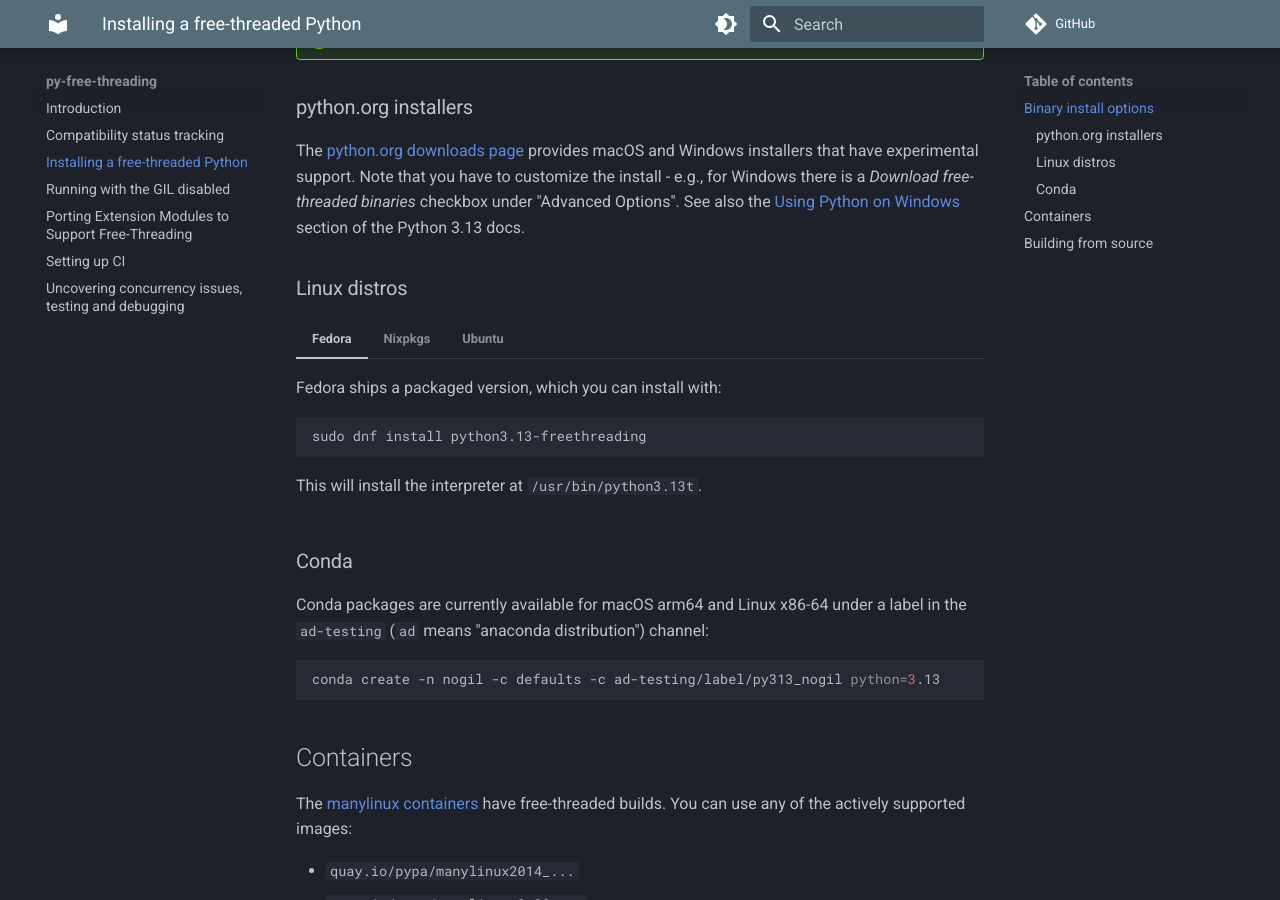
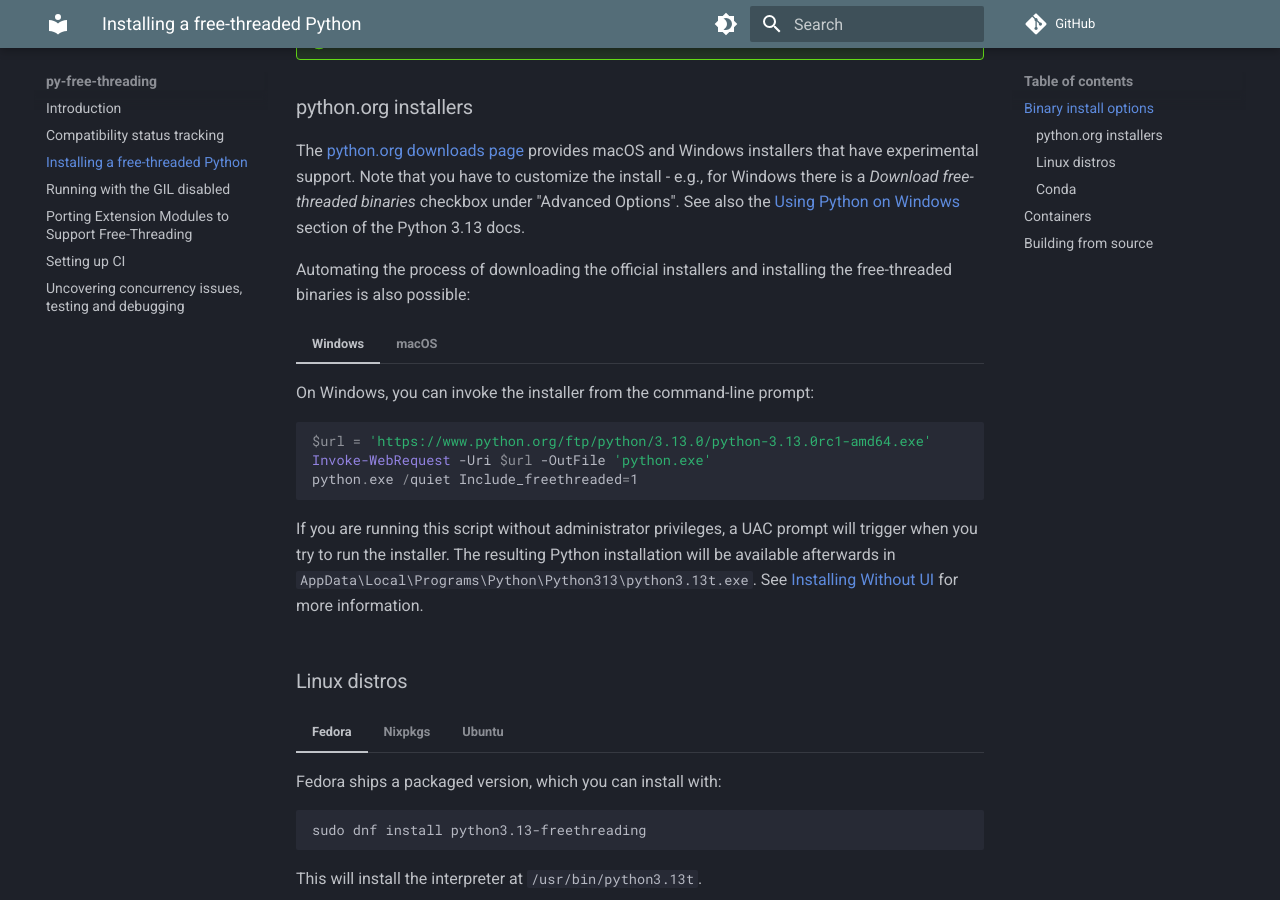
Before and after one commit to Quansight-Labs/free-threaded-compatibility, an MkDocs documentation site: the page built from docs/installing_cpython.md, in a window 1280 px wide and 900 px high, scrolled down 567 px. Built offline with MkDocs 1.6.1 and Material for MkDocs 9.7.7, drawn with Linux system fonts in a browser that asks for light colours; comment, search, counter and statistics services are not loaded.

Commit message:
Add instructions for downloading and installing from python.org (#64)
* Add instructions for downloading and installing from python.org

* Update docs/installing_cpython.md

Add some explanatory text to Windows install.

* [pre-commit.ci lite] apply automatic fixes

* fix formatting

---------

Co-authored-by: Nathan Goldbaum <nathan.goldbaum@gmail.com>
Co-authored-by: pre-commit-ci-lite[bot] <117423508+pre-commit-ci-lite[bot]@users.noreply.github.com>

````diff
--- a/docs/installing_cpython.md
+++ b/docs/installing_cpython.md
@@ -28,6 +28,61 @@
 _Download free-threaded binaries_ checkbox under "Advanced Options".
 See also the [Using Python on Windows](https://docs.python.org/3.13/using/windows.html#installing-free-threaded-binaries)
 section of the Python 3.13 docs.
+
+Automating the process of downloading the official installers
+and installing the free-threaded binaries is also possible:
+
+=== "Windows"
+    On Windows, you can invoke the installer from the command-line prompt:
+
+    ```powershell
+    $url = 'https://www.python.org/ftp/python/3.13.0/python-3.13.0rc1-amd64.exe'
+    Invoke-WebRequest -Uri $url -OutFile 'python.exe'
+    python.exe /quiet Include_freethreaded=1
+    ```
+
+    If you are running this script without administrator privileges,
+    a UAC prompt will trigger when you try to run the installer.
+    The resulting Python installation will be available afterwards
+    in `AppData\Local\Programs\Python\Python313\python3.13t.exe`.
+    See [Installing Without UI](https://docs.python.org/3.13/using/windows.html#installing-without-ui)
+    for more information.
+
+=== "macOS"
+    On macOS, you can use `installer` to install a macOS package you've
+    downloaded:
+
+    ```bash
+    curl -O https://www.python.org/ftp/python/3.13.0/python-3.13.0rc1-macos11.pkg
+
+    # create installer choice changes to customize the install:
+    #    enable the PythonTFramework-3.13 package
+    #    while accepting the other defaults (install all other packages)
+    cat > ./choicechanges.plist <<EOF
+    <?xml version="1.0" encoding="UTF-8"?>
+    <!DOCTYPE plist PUBLIC "-//Apple//DTD PLIST 1.0//EN" "http://www.apple.com/DTDs/PropertyList-1.0.dtd">
+    <plist version="1.0">
+    <array>
+            <dict>
+                    <key>attributeSetting</key>
+                    <integer>1</integer>
+                    <key>choiceAttribute</key>
+                    <string>selected</string>
+                    <key>choiceIdentifier</key>
+                    <string>org.python.Python.PythonTFramework-3.13</string>
+            </dict>
+    </array>
+    </plist>
+    EOF
+
+    sudo installer -pkg ./python-3.13.0rc1-macos11.pkg \
+        -applyChoiceChangesXML ./choicechanges.plist \
+        -target /
+    rm -f python-3.13.0rc1-macos11.pkg
+    ```
+
+    See also [this Github issue](https://github.com/python/cpython/issues/120098)
+    for more information.
 
 ### Linux distros
 
````
